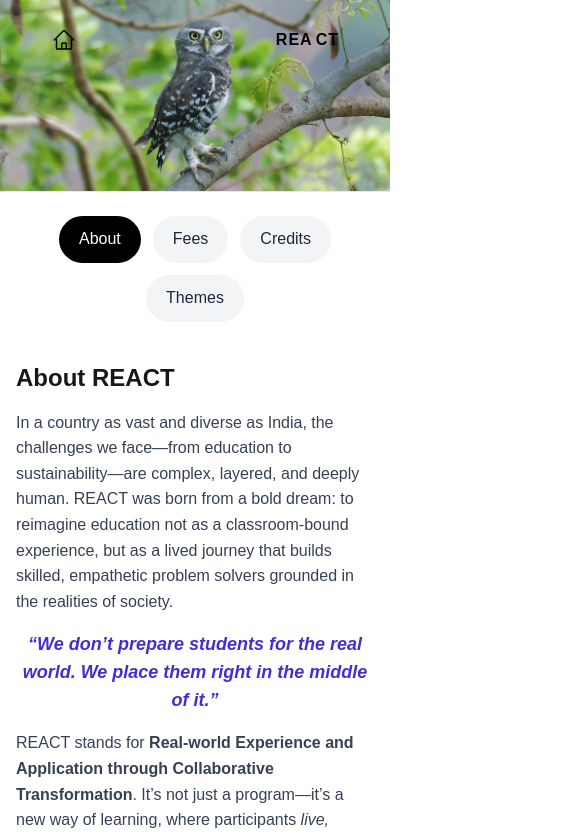
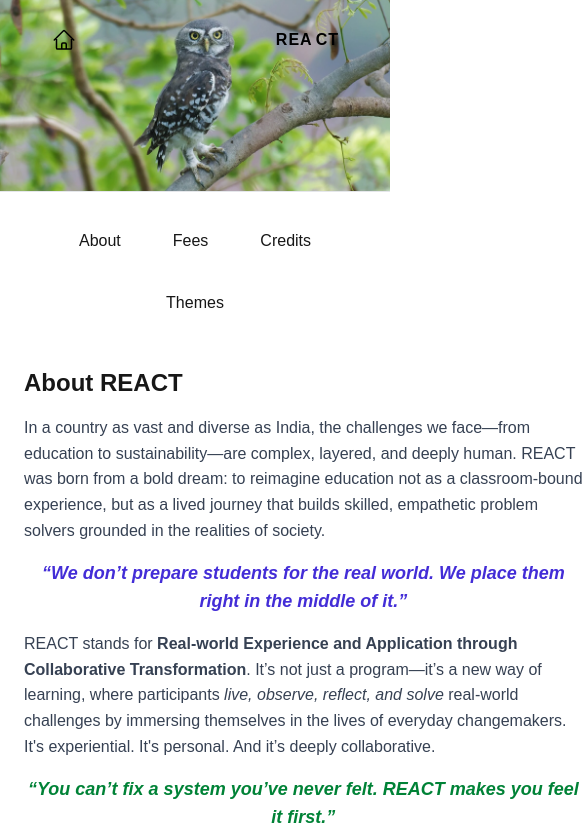
Before and after one commit to REACT-Kumaraguru/REACT, a Next.js app: page /react in a window 390 px wide. Shown: the top 837 px of the page, 585 px wide, since content can reach past the window. Built offline with nearby package versions, Linux system fonts and the light colour scheme.

Commit message:
mobile responsive

```diff
--- a/app/apply/page.tsx
+++ b/app/apply/page.tsx
@@ -89,6 +89,7 @@ function ApplyForm() {
             <div>
               <label className="block text-sm font-medium">Full Name</label>
               <input
+                placeholder="Enter your name"
                 type="text"
                 name="name"
                 value={form.name}
@@ -101,6 +102,7 @@ function ApplyForm() {
             <div>
               <label className="block text-sm font-medium">Email</label>
               <input
+                placeholder="Enter your email"
                 type="email"
                 name="email"
                 value={form.email}
@@ -121,6 +123,7 @@ function ApplyForm() {
                 Why do you want to join REACT?
               </label>
               <textarea
+                placeholder="Enter your reason"
                 name="reason"
                 value={form.reason}
                 onChange={handleChange}
@@ -141,6 +144,7 @@ function ApplyForm() {
                 Preferred Theme
               </label>
               <input
+                placeholder="Enter your theme"
                 type="text"
                 name="theme"
                 value={form.theme}
@@ -152,6 +156,7 @@ function ApplyForm() {
 
             <div className="flex items-center gap-2">
               <input
+                placeholder="Enter your scholarship"
                 type="checkbox"
                 name="scholarship"
                 checked={form.scholarship}
@@ -167,6 +172,7 @@ function ApplyForm() {
         <div>
           <h2 className="text-lg sm:text-xl font-semibold mb-3 sm:mb-4">Headshot</h2>
           <input
+            placeholder="Upload an Image"
             type="file"
             accept="image/*"
             onChange={handleImageUpload}
--- a/app/react/SectionTabs.tsx
+++ b/app/react/SectionTabs.tsx
@@ -18,16 +18,17 @@ export default function SectionTabs({ current, onChange, onOpenThemes }: Props)
     <div className="flex flex-wrap justify-center gap-3 sm:gap-4 mt-6 px-4">
       {tabs.map(({ id, label }) => (
         <button
+          type="button"
           key={id}
-          onClick={() => (id === "themes" ? onOpenThemes() : onChange(id))}
-          aria-pressed={current === id ? "true" : "false"}  // Corrected aria-pressed value
-          className={`px-4 py-2 text-sm sm:text-base rounded-full transition ${
-            current === id
-              ? "bg-black text-white"
-              : "bg-gray-100 text-gray-800 hover:bg-gray-200"
-          }`}
-        >
-          {label}
+          onClick={() => {
+            if (id === "themes") {
+              onOpenThemes(); // Handle the "themes" specific action
+            } else {
+              onChange(id); // Handle the default change action
+            }
+          }}
+          >
+          {label} {/* Displaying the label instead of 'id' */}
         </button>
       ))}
     </div>
--- a/app/react/page.tsx
+++ b/app/react/page.tsx
@@ -7,15 +7,13 @@ import About from "@/react/About";
 import Fees from "@/react/Fees";
 import AcademicCredits from "@/react/AcademicCredits";
 import Footer from "@/components/landing/Footer";
-import ThemesTab from "@/react/ThemesTab";
+import ThemesTab from "@/react/ThemesTab"; // Make sure this exists
 import PhaseOverlay from "@/react/PhaseOverlay";
 import ReactHeader from "@/react/ReactHeader";
 
 export default function ReactPage() {
   const [tab, setTab] = useState("about");
-  const [showPhaseOverlay, setShowPhaseOverlay] = useState<
-    "explore" | "reflect" | "solve" | "apply" | null
-  >(null);
+  const [showPhaseOverlay, setShowPhaseOverlay] = useState<"explore" | "reflect" | "solve" | "apply" | null>(null);
 
   const renderTabContent = () => {
     switch (tab) {
@@ -23,7 +21,7 @@ export default function ReactPage() {
         return (
           <About
             openPhase={(val) => {
-              if (val === "Implement") setShowPhaseOverlay("apply");
+              if (val === "implement") setShowPhaseOverlay("apply");
               else setShowPhaseOverlay(val);
             }}
           />
@@ -41,25 +39,23 @@ export default function ReactPage() {
 
   return (
     <main className="relative min-h-screen bg-white">
-      <ReactHeader />
-
-      {/* Hero Section */}
+     <ReactHeader />
+      {/* Top Hero Banner */}
       <HeroImage />
 
-      {/* Tabs */}
+      {/* Tab Navigation */}
       <SectionTabs
         current={tab}
         onChange={(newTab) => setTab(newTab)}
         onOpenThemes={() => setTab("themes")}
       />
 
-      {/* Responsive Layout */}
-      <div className="max-w-6xl mx-auto px-4 sm:px-6 lg:px-8 py-10 flex flex-col lg:flex-row gap-8">
-        {/* Main Content */}
+      {/* Main content and sidebar */}
+      <div className="max-w-6xl mx-auto px-6 py-10 flex gap-8">
         <div className="flex-1">{renderTabContent()}</div>
 
-        {/* Sidebar */}
-        <aside className="w-full lg:w-[240px] border-t lg:border-t-0 lg:border-l pt-6 lg:pt-0 pl-0 lg:pl-4">
+        {/* Apply Sidebar */}
+        <aside className="w-[240px] sticky top-20 h-fit self-start border-l pl-4">
           <h3 className="text-xl font-semibold mb-4">Become a Part</h3>
           <a
             href="/select-user"
@@ -70,7 +66,7 @@ export default function ReactPage() {
         </aside>
       </div>
 
-      {/* Phase Overlay */}
+      {/* Phase Overlay when button is clicked */}
       {showPhaseOverlay && (
         <PhaseOverlay
           phase={showPhaseOverlay}
```
